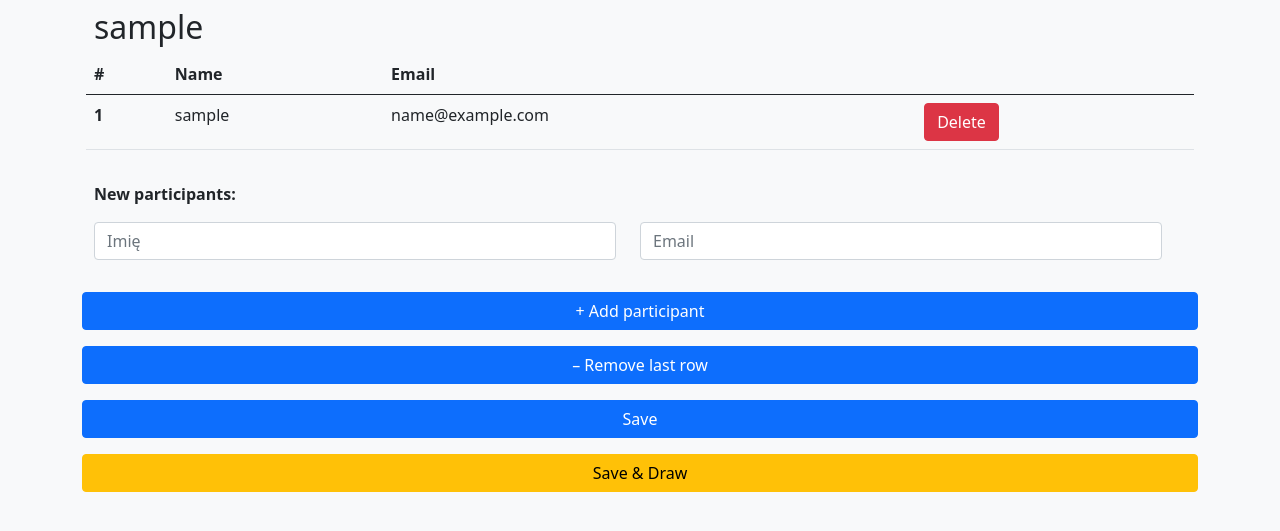
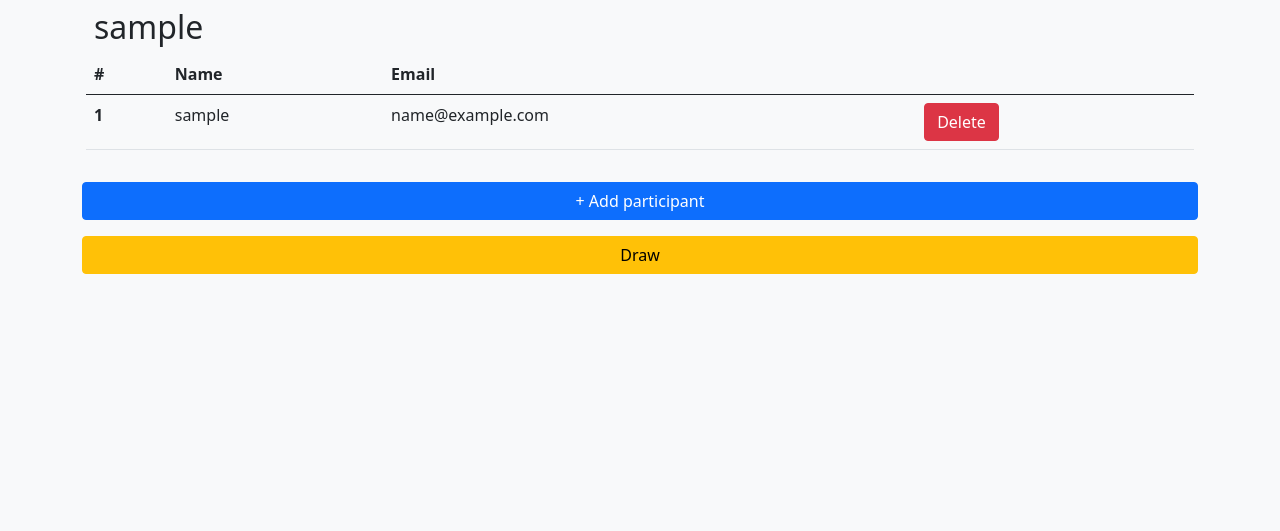
Before and after one commit to annasont/secret_santa, a Django app: page /profile/ in a window 1280 px wide. Shown: the part 56-587 px from the top of the page. Run offline with Django 3.2, Linux system fonts and the light colour scheme; the visitor is signed in with stand-in values (Sample User, id 1); data comes from the database, SQL or seed files in the repository.

Commit message:
Created default view for profile page (only two buttons visible)

```diff
--- a/users/templates/users/profile.html
+++ b/users/templates/users/profile.html
@@ -2,7 +2,6 @@
 {% block content %}
     <div class="container pt-2">
         <h2>{{ user.username }}</h2>
-        <h2>{{ email }}</h2>
         <h2>{{ rowToDelete }}</h2>
 
         <form id="namesAndEmailsFromDB" class="row g-3" method="POST">
@@ -31,8 +30,8 @@
                 </table>
         </form>
 
-        <p class="mt-3"><strong>New participants:</strong></p>
-
+        {% if newParticipants %}
+            <p class="mt-3"><strong>Add new participants:</strong></p>
             <form id="namesAndEmailsNew" class="row mt-3" method="POST">
                 {{ formset.management_form }}
                 {% csrf_token %}
@@ -50,8 +49,19 @@
             <div class="row mt-3">
                 <button type="submit" class="btn btn-primary mb-3 rememberScrollPos" name="addSubtractOrDraw" value="add">+ Add participant</button>
                 <button type="submit" class="btn btn-primary mb-3 rememberScrollPos" name="addSubtractOrDraw" value="subtract" >– Remove last row</button>
-            <button type="submit" class="btn btn-primary mb-3" name="update" value="update">Save</button>
-            <button type="submit" class="btn btn-warning" name="addSubtractOrDraw" value="draw">Save & Draw</button>
+                <button type="submit" class="btn btn-primary mb-3 rememberScrollPos" name="addSubtractOrDraw" value="update">Save</button>
+                <button type="submit" class="btn btn-warning rememberScrollPos" name="addSubtractOrDraw" value="draw">Save & Draw</button>
             </div>
+
+        {% else %}
+            <div class="mt-3"></div>
+            <div class="row mt-3">
+                <button type="submit" class="btn btn-primary mb-3 rememberScrollPos" name="addSubtractOrDraw" value="add">+ Add participant</button>
+                <button type="submit" class="btn btn-warning rememberScrollPos" name="addSubtractOrDraw" value="draw">Draw</button>
+            </div>
+        {% endif %}
+
+
+
     </div>
 {% endblock content %}
--- a/users/views.py
+++ b/users/views.py
@@ -39,9 +39,11 @@ def loginUser(request):
 def profile(request):
     if request.user.is_authenticated:
         currentUser = getCurrentUser(request)
+        participants = currentUser.participant_set.all()
+        newParticipants = ''
+        ParticipantsFormset = inlineformset_factory(User, Participant, form=ParticipantsForm, extra=1)
+        formset = ParticipantsFormset()
 
-
-        participants = currentUser.participant_set.all()
 
         rowToDelete = ''
         if request.method == 'POST':
@@ -49,13 +51,13 @@ def profile(request):
                 rowToDelete = deleteRowFromDB(request, currentUser)
                 messages.success(request, f'Participant {rowToDelete} has been successfully deleted from database.')
 
-        ParticipantsFormset = inlineformset_factory(User, Participant, form=ParticipantsForm, extra=1)
-        formset = ParticipantsFormset()
+
 
     context = {
         'formset': formset,
         'rowToDelete': rowToDelete,
-        'participants': participants
+        'participants': participants,
+        'newParticipants': newParticipants
     }
     return render (request, 'users/profile.html', context)
 
@@ -77,7 +79,7 @@ def getCurrentUser(request):
 #     return rowToDelete
 
 def deleteRowFromDB(request, currentUser):
-    rowNumber = int(request.POST['delete'])
+    rowNumber = int(request.POST['delete']) - 1
     rowToDelete = currentUser.participant_set.all()[rowNumber]
     rowToDelete.delete()
     return rowToDelete
```
Lines whose indentation alone changed are shown as unchanged.
